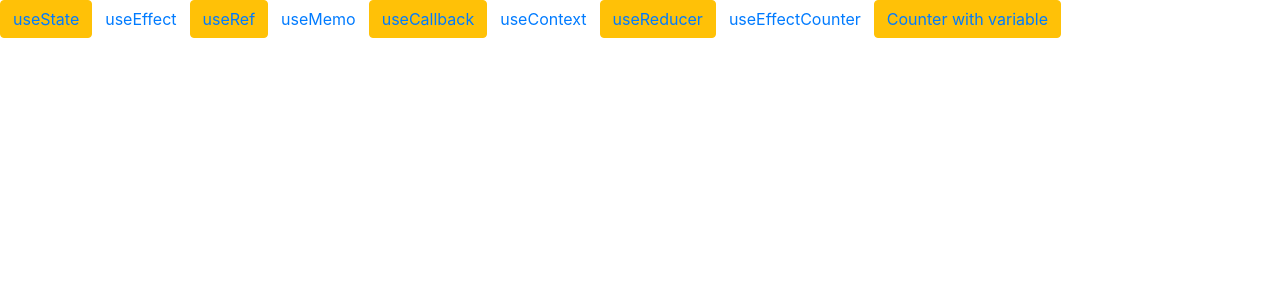
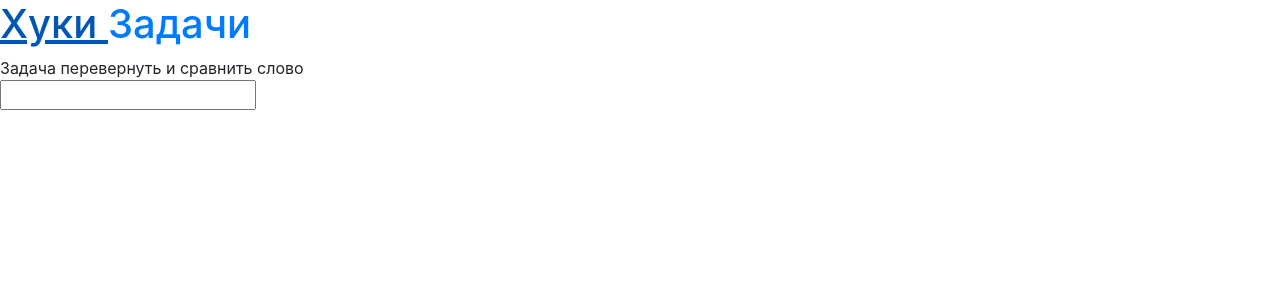
Before and after one commit to mytrofanov/Hook, a React (Create React App) app: page /tasks in a window 1280 px wide. Shown: the top 300 px of the page. Built offline with nearby package versions, Linux system fonts and the light colour scheme.

Commit message:
добавил раздел задачи, в задаче с переворачиванием слова не удается передавать из инпута значение

```diff
--- a/src/App.js
+++ b/src/App.js
@@ -11,6 +11,8 @@ import ContextFunction from "./context/context";
 import ReducerFunction from "./reducer/contextReducer";
 import EffectCounter from "./effect/EffectCounter";
 import CounterVariable from "./reducer/CounterVariable";
+import Tasks from "./tasks/tasks";
+import NavHook from "./nav/NavHook";
 
 function App() {
     return (
@@ -26,6 +28,8 @@ function App() {
                 <Route path='/reducer' component={ReducerFunction}/>
                 <Route path='/counter' component={EffectCounter}/>
                 <Route path='/counterRed' component={CounterVariable}/>
+                <Route path='/tasks' component={Tasks}/>
+                <Route path='/navhook' component={NavHook}/>
             </div>
         </BrowserRouter>
     );
--- /dev/null
+++ b/src/nav/NavHook.js
@@ -0,0 +1,40 @@
+import React from "react";
+import {NavLink} from "react-router-dom";
+
+const NavHook = () => {
+
+
+    return (
+        <div>
+            <button className="btn btn-warning">
+                <NavLink to="/state">useState</NavLink>
+            </button>
+            <button className="btn btn-white">
+                <NavLink to="/effect">useEffect</NavLink>
+            </button>
+            <button className="btn btn-warning">
+                <NavLink to="/ref">useRef</NavLink>
+            </button>
+            <button className="btn btn-white" >
+                <NavLink to="/memo">useMemo</NavLink>
+            </button>
+            <button className="btn btn-warning">
+                <NavLink to="/callback">useCallback</NavLink>
+            </button>
+            <button className="btn btn-white" >
+                <NavLink to="/context">useContext</NavLink>
+            </button>
+            <button className="btn btn-warning">
+                <NavLink to="/reducer">useReducer</NavLink>
+            </button>
+            <button className="btn btn-white" >
+                <NavLink to="/counter">useEffectCounter</NavLink>
+            </button>
+            <button className="btn btn-warning">
+                <NavLink to="/counterRed">Counter with variable</NavLink>
+            </button>
+        </div>
+    )
+}
+
+export default NavHook;
--- a/src/nav/nav.js
+++ b/src/nav/nav.js
@@ -6,33 +6,10 @@ const Nav = () => {
 
     return (
         <div>
-            <button className="btn btn-warning">
-                <NavLink to="/state">useState</NavLink>
-            </button>
-            <button className="btn btn-white">
-                <NavLink to="/effect">useEffect</NavLink>
-            </button>
-            <button className="btn btn-warning">
-                <NavLink to="/ref">useRef</NavLink>
-            </button>
-            <button className="btn btn-white" >
-                <NavLink to="/memo">useMemo</NavLink>
-            </button>
-            <button className="btn btn-warning">
-                <NavLink to="/callback">useCallback</NavLink>
-            </button>
-            <button className="btn btn-white" >
-                <NavLink to="/context">useContext</NavLink>
-            </button>
-            <button className="btn btn-warning">
-                <NavLink to="/reducer">useReducer</NavLink>
-            </button>
-            <button className="btn btn-white" >
-                <NavLink to="/counter">useEffectCounter</NavLink>
-            </button>
-            <button className="btn btn-warning">
-                <NavLink to="/counterRed">Counter with variable</NavLink>
-            </button>
+            <h1 className="text-left">
+            <NavLink to="/navhook"> Хуки </NavLink>
+            <NavLink to="/tasks" >    Задачи</NavLink>
+            </h1>
         </div>
     )
 }
--- a/src/reducer/CounterVariable.js
+++ b/src/reducer/CounterVariable.js
@@ -1,4 +1,4 @@
-import React, {useState, useEffect, useReducer} from "react";
+import React, {useState, useEffect} from "react";
 
 
 function CounterVariable() {
--- /dev/null
+++ b/src/tasks/tasks.js
@@ -0,0 +1,23 @@
+import React from "react";
+
+function Tasks() {
+
+        const expand = (str) => {
+        let word = str.toLowerCase();
+        return  word === word.split('').reverse().join();
+
+           }
+
+    console.log(expand ('London'));
+
+return (
+    <div>
+        Задача перевернуть и сравнить слово
+        <div>
+        <input type="text" onSubmit={e => expand(Text(e.target.value))} />    </div>
+    </div>
+)
+
+}
+
+export default Tasks;
```
